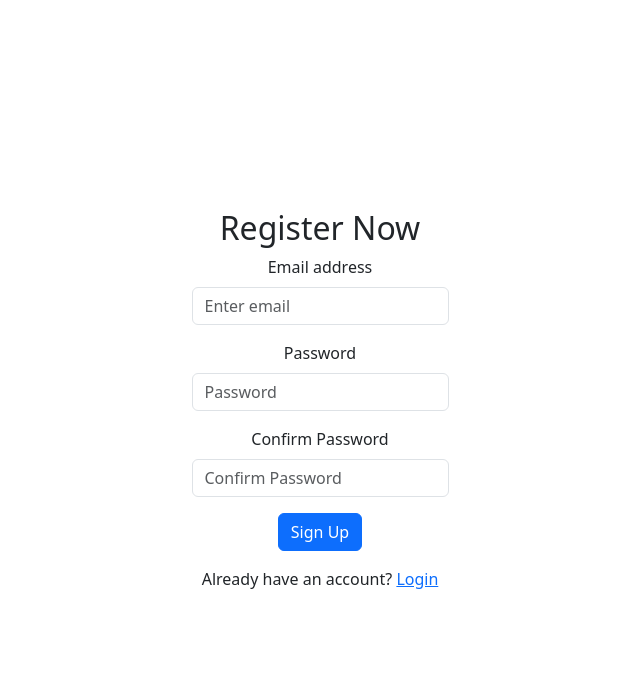
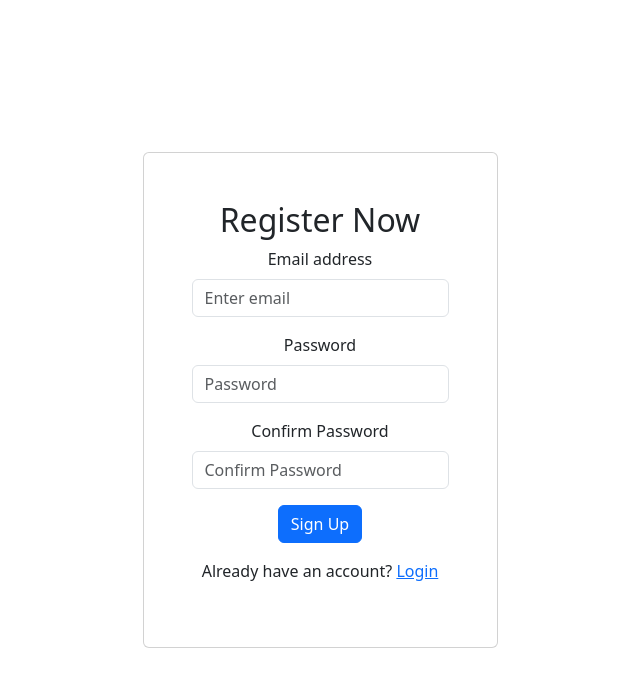
Before and after one commit to Umang-saxena/firebase-authentication, a React (Vite) app: page /register in a window 1280 px wide. Shown: the top 686 px of the page, without its empty margins (320-960 px from the left). Built offline with nearby package versions, Linux system fonts and the light colour scheme; no server answers.

Commit message:
Ui Bug Fixes

```diff
--- a/src/components/Login.jsx
+++ b/src/components/Login.jsx
@@ -1,5 +1,6 @@
-import Form from "react-bootstrap/Form";
-import Button from "react-bootstrap/Button";
+// import Form from "react-bootstrap/Form";
+// import Button from "react-bootstrap/Button";
+import {Card ,Button,Form} from "react-bootstrap";
 import { useFormik } from "formik";
 import {Link,useNavigate} from "react-router-dom";
 // import  {useAuth} from "../contexts/authContext/index.jsx";
@@ -23,6 +24,7 @@ const validationSchema = Yup.object({
 
 
 const Login = () => {
+  //Context from useAuth
   const {login} = useAuth();
   const navigate = useNavigate();
 
@@ -30,6 +32,8 @@ const Login = () => {
   const [firebaseError, setFirebaseError] = useState(null);
   const[loading, setLoading] = useState(false)
 
+
+  //Formik Logic
   const formik = useFormik({
     initialValues: initialValues,
     validationSchema: validationSchema,
@@ -56,6 +60,9 @@ const Login = () => {
   // console.log(formik)
 
   return (
+    <Card>
+      <Card.Body className="text-center mb-3 w-200 mx-auto">
+
       <Form onSubmit={formik.handleSubmit}>
         <h2>Log In</h2>
         {firebaseError && (
@@ -95,6 +102,8 @@ const Login = () => {
   </div>
 
       </Form>
+      </Card.Body>
+    </Card>
   );
 };
 
--- a/src/components/Register.jsx
+++ b/src/components/Register.jsx
@@ -1,10 +1,7 @@
-import Form from "react-bootstrap/Form";
-import Button from "react-bootstrap/Button";
+
+import { Card, Form, Button } from "react-bootstrap";
 import { useFormik } from "formik";
 import {Link,useNavigate} from "react-router-dom";
-// import  {useAuth} from "../contexts/authContext/index.jsx";
-// import { auth } from "../firebase/firebase.js";
-// import { createUserWithEmailAndPassword } from "firebase/auth";
 import {useAuth} from "../contexts/AuthContext.jsx"
 import * as Yup from "yup";
 import { useState } from "react";
@@ -59,6 +56,8 @@ const Register = () => {
   // console.log(formik)
 
   return (
+    <Card>
+      <Card.Body className="text-center mb-3 w-200 mx-auto">
       <Form onSubmit={formik.handleSubmit}>
         <h2>Register Now</h2>
         {firebaseError && (
@@ -110,6 +109,9 @@ const Register = () => {
   </div>
 
       </Form>
+      </Card.Body>
+
+    </Card>
   );
 };
 
```
Lines whose indentation alone changed are shown as unchanged.
